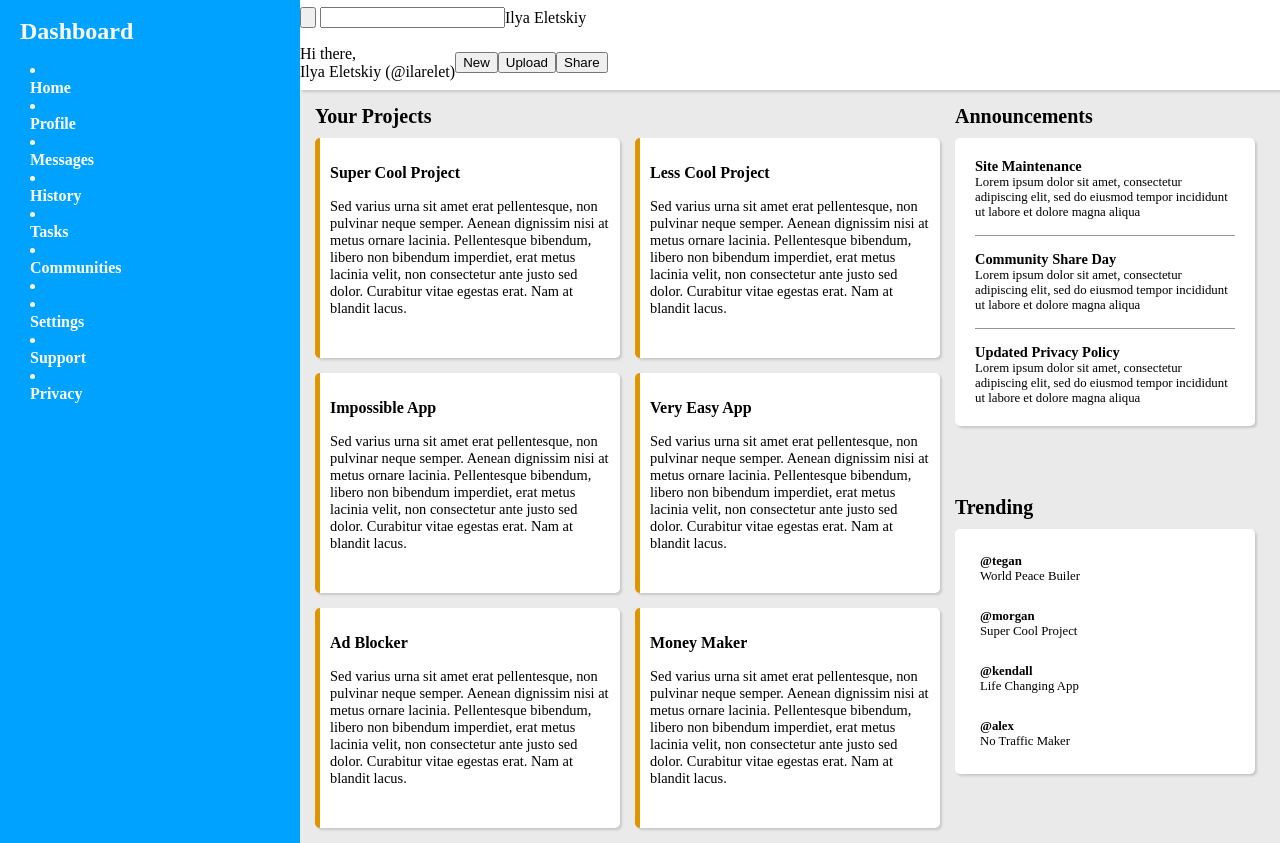
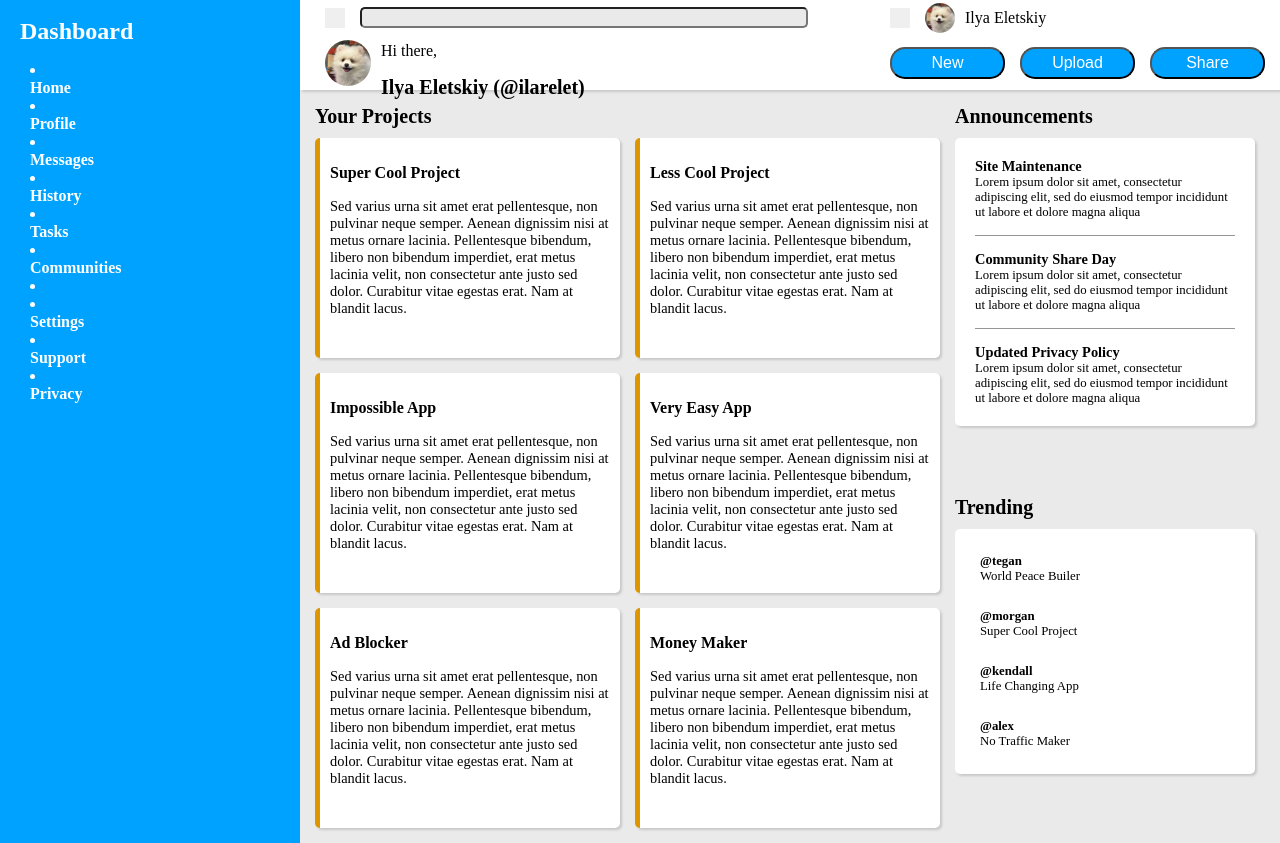
Before and after one commit to ilarelet/dashboard, a plain HTML site: page index.html in a window 1280 px wide. Drawn offline with Linux system fonts and the light colour scheme.

Commit message:
header bar style created

```diff
--- a/index.html
+++ b/index.html
@@ -58,23 +58,27 @@
     </nav>
     <header>
         <div class="searchbar">
-            <form action="">
-                <button class="search-pic"><img href=""></button>
-                <input type="text">
+            <form action="" class="searchform">
+                <button class="search-pic"><i mdi:magnify></i></button>
+                <input type="text" class="search">
             </form>
-            <img href="" class="notification-pic">
-            <img href="" class="userpic-small">
+        </div>
+        <div class="userbar">
+            <button class="search-pic"><i mdi:bell-outline></i></button>
+            <img src="icon.png" class="userpic-small">
             <p class="username">Ilya Eletskiy</p>
         </div>
-        <div class="userbar">
-            <img href="" class="userpic-big">
-            <div class="welcome-message">
+        <div class="welcomebar">
+            <img src="icon.png" class="userpic-big">
+            <div class="welcome-text">
                 <p class="hi">Hi there,</p>
                 <p class="name">Ilya Eletskiy (@ilarelet)</p>
             </div>
-            <button class="userbar-button">New</button>
-            <button class="userbar-button">Upload</button>
-            <button class="userbar-button">Share</button>
+        </div>
+        <div class="buttonbar">
+            <button class="user-button">New</button>
+            <button class="user-button">Upload</button>
+            <button class="user-button">Share</button>
         </div>
     </header>
     <main>
--- a/style.css
+++ b/style.css
@@ -166,20 +166,42 @@ header{
     box-shadow: 2px 2px 2.5px rgba(0, 0, 0, 0.15);
     position:relative;
     z-index:10;
+    display: grid;
+    grid-template-columns: 2fr 1fr;
+    grid-template-rows: 35px 55px;
 }
 
-.searchbar{
+header>div{
     display: flex;
     flex-direction: row;
-    height: 35px;
     align-items: center;
 }
 
-.userbar{
+.search{
+    background-color: #eaeaea;
+    border-radius: 5px;
+    width:80%;
+    padding-left: 10px;
+}
+
+.searchform{
+    width:100%;
+    padding: 25px;
     display: flex;
     flex-direction: row;
-    height: 55px;
     align-items: center;
+}
+
+.search-pic{
+    color:white;
+    border: none;
+    height: 1.5em;
+    width: 1.5em;
+    margin-right: 15px;
+}
+
+.welcomebar{
+    padding: 25px;
 }
 
 .welcome-message{
@@ -187,10 +209,39 @@ header{
     flex-direction: column;
 }
 
+.user-button{
+    background-color: rgb(0, 162, 255);
+    color: white;
+    font-size: 1em;
+    height: 2em;
+    width: 115px;
+    border-radius: 15px;
+    margin: 15px;
+    margin-left: 0;
+    box-shadow: none;
+}
+
+.userpic-small{
+    height: 30px;
+    width: 30px;
+    border-radius: 15px;
+    margin-right: 10px;
+}
+
+.userpic-big{
+    height: 46px;
+    width: 46px;
+    border-radius: 23px;
+    margin-right: 10px;
+}
+r
 .hi{
     margin: 0;
+    font-size: 0.7em;
 }
 
 .name{
     margin: 0;
+    font-size: 1.25em;
+    font-weight: bold;
 }
```
Also changed, not shown: icon.png (added).
